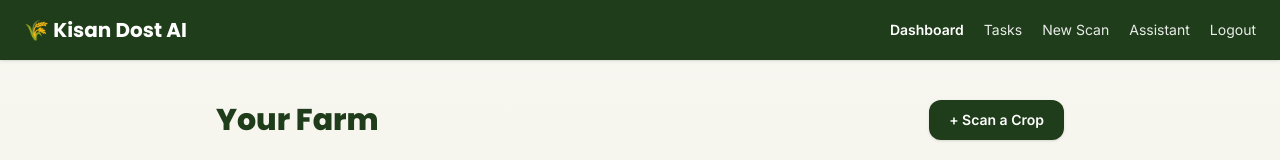
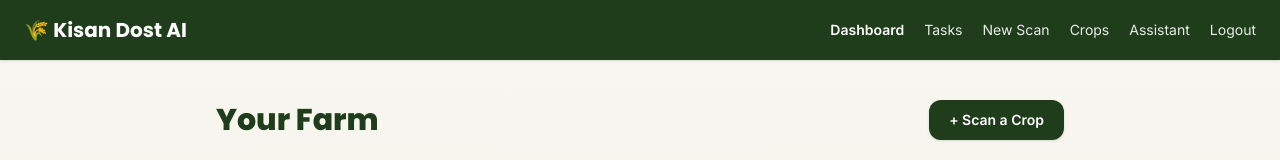
Before and after one commit to talalnoor/kisan-dost-ai, a Next.js app in the folder frontend/: page /dashboard in a window 1280 px wide. Shown: the top 160 px of the page. Built offline with nearby package versions, Linux system fonts and the light colour scheme; no server answers; sample sign-in values are in the browser's storage.

Commit message:
feat: add crops management page

```diff
--- a/frontend/app/dashboard/page.tsx
+++ b/frontend/app/dashboard/page.tsx
@@ -69,6 +69,7 @@ export default function DashboardPage() {
   <Link href="/dashboard" className="font-semibold">Dashboard</Link>
   <Link href="/tasks" className="opacity-90 hover:opacity-100 transition">Tasks</Link>
   <Link href="/scan" className="opacity-90 hover:opacity-100 transition">New Scan</Link>
+  <Link href="/crops" className="opacity-90 hover:opacity-100 transition">Crops</Link>
           <Link href="/chat" className="opacity-90 hover:opacity-100 transition">Assistant</Link>
           <button onClick={handleLogout} className="opacity-90 hover:opacity-100 transition">
             Logout
--- a/frontend/app/tasks/page.tsx
+++ b/frontend/app/tasks/page.tsx
@@ -54,6 +54,7 @@ export default function TasksPage() {
           <Link href="/dashboard" className="opacity-90 hover:opacity-100 transition">Dashboard</Link>
           <Link href="/tasks" className="font-semibold">Tasks</Link>
           <Link href="/chat" className="opacity-90 hover:opacity-100 transition">Assistant</Link>
+          <Link href="/crops" className="opacity-90 hover:opacity-100 transition">Crops</Link>
           <button onClick={() => { clearToken(); router.push("/"); }} className="opacity-90 hover:opacity-100 transition">
             Logout
           </button>
```
Also changed, not shown: frontend/app/crops/page.tsx (added).
